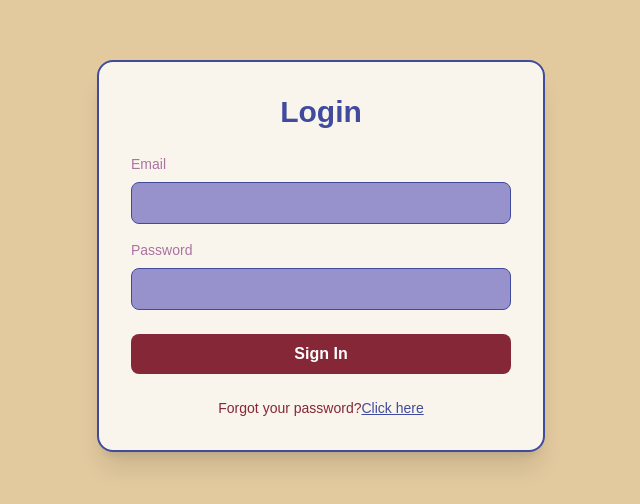
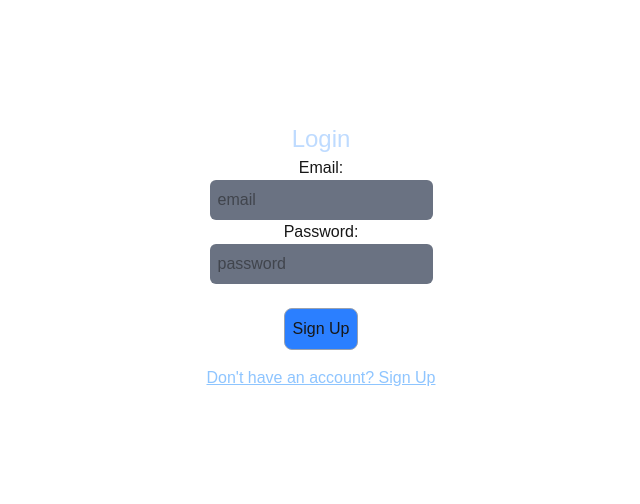
Before and after one commit to shiori0208/NextJS-Project, a Next.js app: page /login in a window 1280 px wide. Shown: the part 144-648 px from the top of the page, without its empty margins (319-959 px from the left). Built offline with nearby package versions, Linux system fonts and the light colour scheme.

Commit message:
added link for signup...

```diff
--- a/src/app/login/page.tsx
+++ b/src/app/login/page.tsx
@@ -1,37 +1,50 @@
+"use client" ;
+import Link from "next/link";
+import React from "react";
+import { useRouter } from "next/router";
+import { Axios } from "axios";
+
+
 export default function LoginPage() {
-    return (
-       <div className="min-h-screen flex items-center justify-center bg-[#E2C99E]">
-  <div className="bg-[#FFF]/80 rounded-2xl shadow-xl p-8 w-full max-w-md border-2 border-[#414B9E]">
-    <h1 className="text-3xl font-bold text-center text-[#414B9E] mb-6">Login</h1>
-    <form>
-      <div className="mb-4">
-        <label className="block text-sm text-[#AA74A0] mb-2" htmlFor="email">Email</label>
-        <input
-          className="w-full px-4 py-2 rounded-lg bg-[#9792CB] border border-[#414B9E] text-[#414B9E] placeholder-[#AA74A0] focus:outline-none focus:ring-2 focus:ring-[#414B9E] transition"
-          type="email"
-          id="email"
-          required />
-      </div>
-      <div className="mb-6">
-        <label className="block text-sm text-[#AA74A0] mb-2" htmlFor="password">Password</label>
-        <input
-          className="w-full px-4 py-2 rounded-lg bg-[#9792CB] border border-[#414B9E] text-[#414B9E] placeholder-[#AA74A0] focus:outline-none focus:ring-2 focus:ring-[#414B9E] transition"
-          type="password"
-          id="password"
-          required />
-      </div>
-      <button
-        type="submit"
-        className="w-full py-2 bg-[#852736] hover:bg-[#AA74A0] text-white font-semibold rounded-lg transition">
-        Sign In
-      </button>
-    </form>
-    <p className="mt-6 text-center text-sm text-[#852736]">
-      Forgot your password?
-      <a href="#" className="underline text-[#414B9E] hover:text-[#9792CB]">Click here</a>
-    </p>
-  </div>
-</div>
+  const [user, setUser] = React.useState({
+    email: "",
+    password: "",
+    username: ""
+  })
 
-    )
+  const onLogin = async () => {
+  }
+
+  return (
+    <div className="flex flex-col items-center justify-center min-h-screen py-2">
+      <h1 className="text-blue-200 text-2xl">
+        Login </h1>
+        <hr />
+
+        <label htmlFor="email">Email:</label>
+        <input className="bg-gray-500 rounded-md p-2"
+        type="text"
+        id="email"
+        value={user.email}
+        onChange={(e) => setUser({...user, email: e.target.value})}
+        placeholder="email" />
+
+        <label htmlFor="password">Password:</label>
+        <input className="bg-gray-500 rounded-md p-2"
+        type="text"
+        id="password"
+        value={user.password}
+        onChange={(e) => setUser({...user, password: e.target.value})}
+        placeholder="password" />
+        <br />
+
+        <button
+        onClick={onLogin}
+        className="p-2 border border-gray-400 rounded-lg mb-4 bg-blue-500 hover:bg-blue-700">
+          Sign Up
+        </button>
+        <Link className="underline text-blue-300" href="/signup"> Don't have an account? Sign Up
+        </Link>
+    </div>
+  )
 }
```
